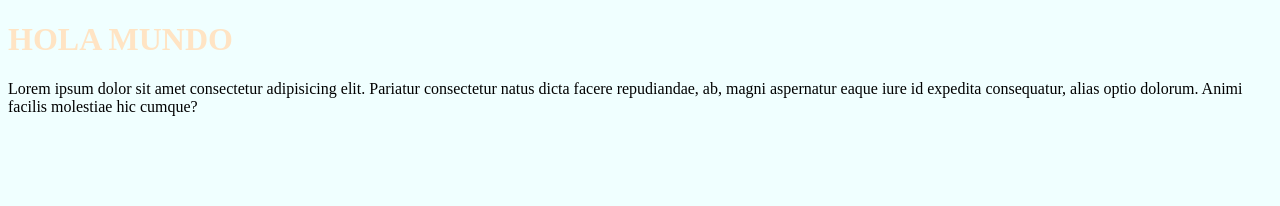
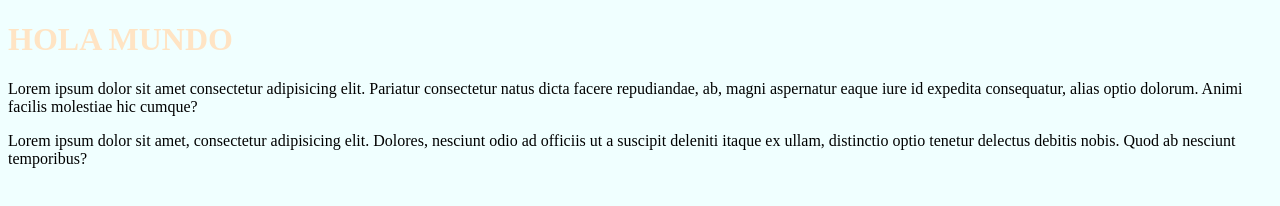
Before and after one commit to DiegoRuiz003/Ejemplo_Taller_GIT, a plain HTML site: page index.html in a window 1280 px wide. Drawn offline with Linux system fonts and the light colour scheme.

Commit message:
Version 5

```diff
--- a/index.html
+++ b/index.html
@@ -9,5 +9,6 @@
 <body>
     <h1>HOLA MUNDO</h1>
     <p>Lorem ipsum dolor sit amet consectetur adipisicing elit. Pariatur consectetur natus dicta facere repudiandae, ab, magni aspernatur eaque iure id expedita consequatur, alias optio dolorum. Animi facilis molestiae hic cumque?</p>
+    <p>Lorem ipsum dolor sit amet, consectetur adipisicing elit. Dolores, nesciunt odio ad officiis ut a suscipit deleniti itaque ex ullam, distinctio optio tenetur delectus debitis nobis. Quod ab nesciunt temporibus?</p>
 </body>
 </html>
```
